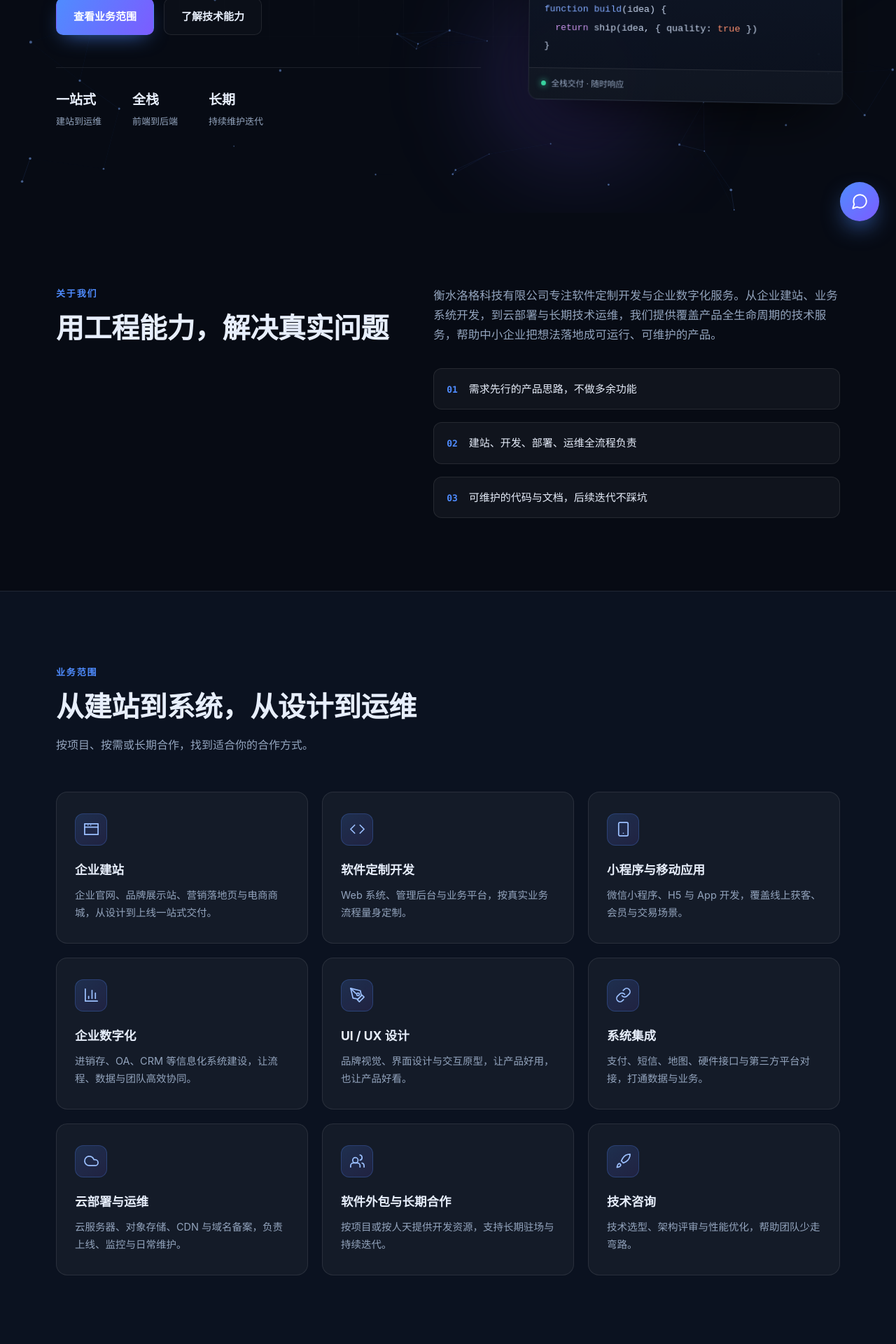
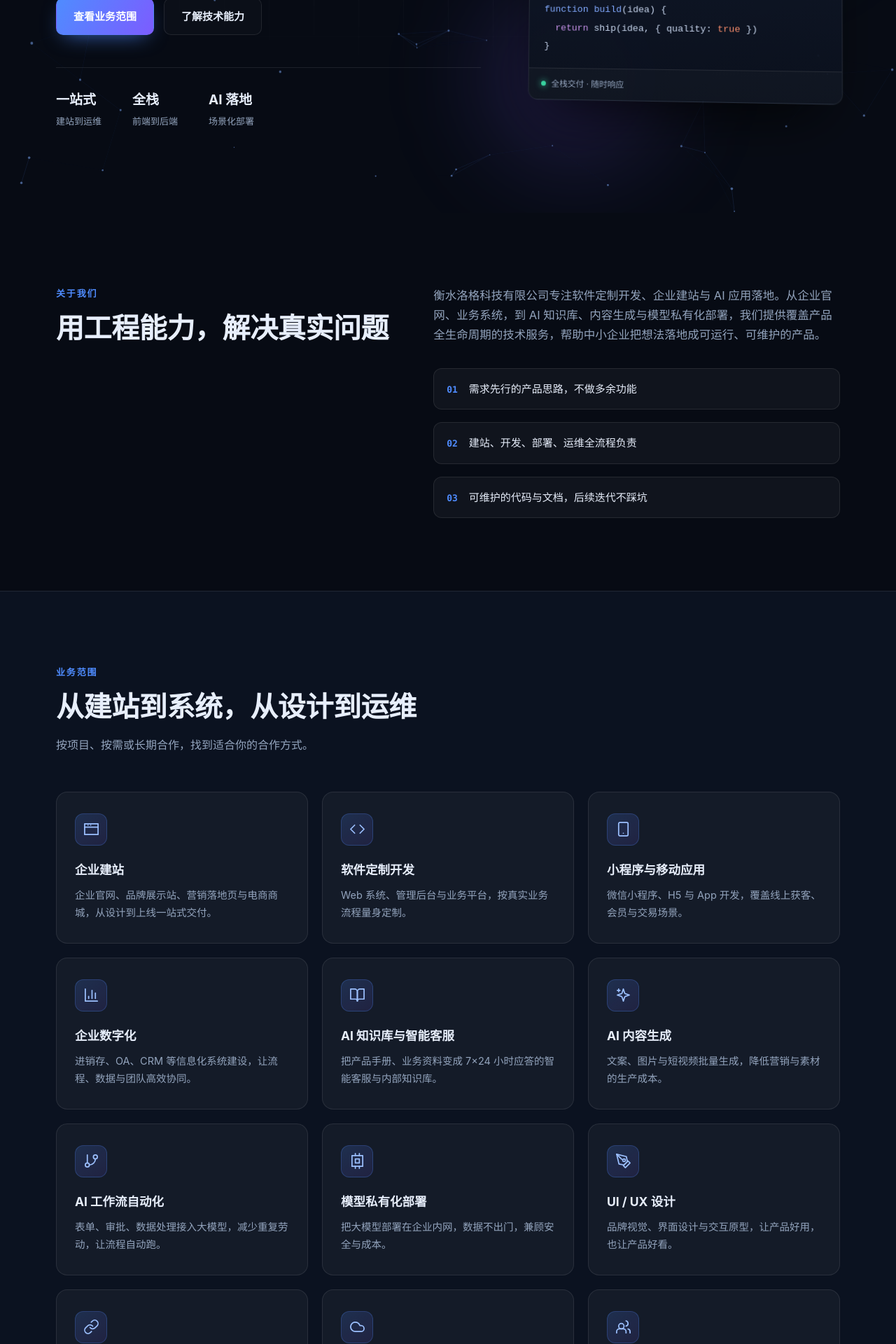
Before and after one commit to luzun/hslog-website, a Vue app: page / in a window 1280 px wide. Shown: the part 460-2380 px from the top of the page at 70% size. Built offline with nearby package versions, Linux system fonts and the light colour scheme.

Commit message:
feat: 突出 AI 落地场景，移除 AI 客服，补充 SEO（meta/OG/JSON-LD/robots/sitemap）

```diff
--- a/index.html
+++ b/index.html
@@ -4,12 +4,66 @@
     <meta charset="UTF-8" />
     <link rel="icon" type="image/svg+xml" href="./favicon.svg" />
     <meta name="viewport" content="width=device-width, initial-scale=1.0" />
+
+    <title>衡水洛格科技有限公司 | 软件定制开发 · 企业建站 · AI 应用落地</title>
     <meta
       name="description"
-      content="衡水洛格科技有限公司，提供企业建站、软件定制开发、小程序、系统集成与云部署运维等全栈技术服务。"
+      content="衡水洛格科技有限公司提供企业建站、软件定制开发、小程序、AI 知识库与智能客服、AI 内容生成、工作流自动化与模型私有化部署等全栈技术服务，帮助中小企业把想法落地成产品。"
     />
-    <meta name="keywords" content="衡水洛格科技,企业建站,软件定制开发,软件外包,技术服务,小程序开发,云部署运维" />
-    <title>衡水洛格科技有限公司 | 软件定制开发</title>
+    <meta
+      name="keywords"
+      content="衡水洛格科技,企业建站,软件定制开发,软件外包,AI 应用落地,AI 客服,知识库,大模型私有化部署,小程序开发,衡水网站建设"
+    />
+    <meta name="robots" content="index,follow" />
+    <meta name="author" content="衡水洛格科技有限公司" />
+    <link rel="canonical" href="https://www.hslog.cn/" />
+
+    <!-- Open Graph -->
+    <meta property="og:type" content="website" />
+    <meta property="og:site_name" content="衡水洛格科技有限公司" />
+    <meta
+      property="og:title"
+      content="衡水洛格科技有限公司 | 软件定制开发 · 企业建站 · AI 应用落地"
+    />
+    <meta
+      property="og:description"
+      content="企业建站、软件定制开发、小程序与 AI 应用落地：AI 知识库与智能客服、AI 内容生成、工作流自动化、模型私有化部署。"
+    />
+    <meta property="og:url" content="https://www.hslog.cn/" />
+    <meta property="og:locale" content="zh_CN" />
+    <meta property="og:image" content="https://www.hslog.cn/favicon.svg" />
+
+    <!-- Twitter Card -->
+    <meta name="twitter:card" content="summary" />
+    <meta
+      name="twitter:title"
+      content="衡水洛格科技有限公司 | 软件定制开发 · 企业建站 · AI 应用落地"
+    />
+    <meta
+      name="twitter:description"
+      content="企业建站、软件定制开发、小程序与 AI 应用落地：AI 知识库与智能客服、AI 内容生成、工作流自动化、模型私有化部署。"
+    />
+
+    <!-- 结构化数据 -->
+    <script type="application/ld+json">
+      {
+        "@context": "https://schema.org",
+        "@type": "Organization",
+        "name": "衡水洛格科技有限公司",
+        "alternateName": "洛格科技",
+        "url": "https://www.hslog.cn/",
+        "logo": "https://www.hslog.cn/favicon.svg",
+        "description": "衡水洛格科技有限公司提供企业建站、软件定制开发、小程序、AI 知识库与智能客服、AI 内容生成、工作流自动化与模型私有化部署等全栈技术服务。",
+        "address": {
+          "@type": "PostalAddress",
+          "addressRegion": "河北省",
+          "addressLocality": "衡水市",
+          "addressCountry": "CN"
+        },
+        "areaServed": "CN",
+        "knowsAbout": ["企业建站", "软件定制开发", "小程序开发", "AI 应用", "智能客服", "模型私有化部署"]
+      }
+    </script>
   </head>
   <body>
     <div id="app"></div>
--- a/src/App.vue
+++ b/src/App.vue
@@ -203,12 +203,13 @@ const company = {
   short: '洛格科技',
   slogan: '让软件真正服务于业务',
   intro:
-    '衡水洛格科技有限公司专注软件定制开发与企业数字化服务。从企业建站、业务系统开发，到云部署与长期技术运维，我们提供覆盖产品全生命周期的技术服务，帮助中小企业把想法落地成可运行、可维护的产品。',
+    '衡水洛格科技有限公司专注软件定制开发、企业建站与 AI 应用落地。从企业官网、业务系统，到 AI 知识库、内容生成与模型私有化部署，我们提供覆盖产品全生命周期的技术服务，帮助中小企业把想法落地成可运行、可维护的产品。',
 }
 
 const nav = [
   { label: '关于我们', href: '#about' },
   { label: '业务范围', href: '#services' },
+  { label: 'AI 落地', href: '#ai' },
   { label: '技术能力', href: '#tech' },
   { label: '为什么选择我们', href: '#why' },
   { label: '联系我们', href: '#contact' },
@@ -217,7 +218,7 @@ const nav = [
 const stats = [
   { value: '一站式', label: '建站到运维' },
   { value: '全栈', label: '前端到后端' },
-  { value: '长期', label: '持续维护迭代' },
+  { value: 'AI 落地', label: '场景化部署' },
 ]
 
 const services = [
@@ -240,6 +241,45 @@ const services = [
     title: '企业数字化',
     desc: '进销存、OA、CRM 等信息化系统建设，让流程、数据与团队高效协同。',
     paths: ['M3 3v18h18', 'M18 17V9', 'M13 17V5', 'M8 17v-3'],
+  },
+  {
+    title: 'AI 知识库与智能客服',
+    desc: '把产品手册、业务资料变成 7×24 小时应答的智能客服与内部知识库。',
+    paths: [
+      'M2 3h6a4 4 0 0 1 4 4v14a3 3 0 0 0-3-3H2z',
+      'M22 3h-6a4 4 0 0 0-4 4v14a3 3 0 0 1 3-3h7z',
+    ],
+  },
+  {
+    title: 'AI 内容生成',
+    desc: '文案、图片与短视频批量生成，降低营销与素材的生产成本。',
+    paths: [
+      'M12 3l1.9 5.8a2 2 0 0 0 1.3 1.3L21 12l-5.8 1.9a2 2 0 0 0-1.3 1.3L12 21l-1.9-5.8a2 2 0 0 0-1.3-1.3L3 12l5.8-1.9a2 2 0 0 0 1.3-1.3z',
+      'M5 3v4',
+      'M3 5h4',
+    ],
+  },
+  {
+    title: 'AI 工作流自动化',
+    desc: '表单、审批、数据处理接入大模型，减少重复劳动，让流程自动跑。',
+    paths: [
+      'M6 3v12',
+      'M18 9a3 3 0 1 0 0-6 3 3 0 0 0 0 6z',
+      'M6 21a3 3 0 1 0 0-6 3 3 0 0 0 0 6z',
+      'M18 9a9 9 0 0 1-9 9',
+    ],
+  },
+  {
+    title: '模型私有化部署',
+    desc: '把大模型部署在企业内网，数据不出门，兼顾安全与成本。',
+    paths: [
+      'M4 4h16v16H4z',
+      'M9 9h6v6H9z',
+      'M9 1v3',
+      'M15 1v3',
+      'M9 20v3',
+      'M15 20v3',
+    ],
   },
   {
     title: 'UI / UX 设计',
@@ -274,21 +314,37 @@ const services = [
       'M16 3.13a4 4 0 0 1 0 7.75',
     ],
   },
-  {
-    title: '技术咨询',
-    desc: '技术选型、架构评审与性能优化，帮助团队少走弯路。',
-    paths: [
-      'M4.5 16.5c-1.5 1.26-2 5-2 5s3.74-.5 5-2c.71-.84.7-2.13-.09-2.91a2.18 2.18 0 0 0-2.91-.09z',
-      'M12 15l-3-3a22 22 0 0 1 2-3.95A12.88 12.88 0 0 1 22 2c0 2.72-.78 7.5-6 11a22.35 22.35 0 0 1-4 2z',
-    ],
-  },
 ]
 
 const techGroups = [
   { name: '前端', items: ['Vue', 'React', 'TypeScript', 'HTML5 / CSS3'] },
   { name: '后端', items: ['Node.js', 'Java', 'Python', 'PHP', 'Go'] },
   { name: '移动端', items: ['微信小程序', 'uni-app', 'Flutter'] },
+  { name: 'AI', items: ['LLM', 'RAG', 'Coze / Dify', 'LangChain', 'Ollama'] },
   { name: '数据与云', items: ['MySQL', 'Redis', 'Docker', 'Nginx', '腾讯云'] },
+]
+
+const aiScenarios = [
+  {
+    tag: '客服',
+    title: '智能客服与知识库',
+    desc: '把产品手册、售后资料变成随时在线的回答，接入官网、公众号或企业微信。',
+  },
+  {
+    tag: '营销',
+    title: 'AI 内容生产',
+    desc: '商品图、营销文案、短视频批量生成，让内容团队把时间花在策略上。',
+  },
+  {
+    tag: '效率',
+    title: '工作流自动化',
+    desc: '表单、审批、报表接入大模型，重复流程自动处理，减少人工。',
+  },
+  {
+    tag: '安全',
+    title: '私有化部署',
+    desc: '模型部署在企业内网，敏感数据不出门，支持持续调优与维护。',
+  },
 ]
 
 const advantages = [
@@ -300,14 +356,6 @@ const advantages = [
 
 const icp = '冀ICP备2021003265号'
 const year = new Date().getFullYear()
-
-/* ---------- AI 客服 ---------- */
-// 填入 AI 客服平台的嵌入地址（Coze / FastGPT / Dify 的网页嵌入链接）
-const CHAT_EMBED_URL = ''
-const chatOpen = ref(false)
-const closeChat = () => {
-  chatOpen.value = false
-}
 
 /* ---------- 联系表单 ---------- */
 // 替换成你在 https://web3forms.com/ 用邮箱换到的 Access Key
@@ -395,8 +443,8 @@ async function submitForm() {
             <span class="gradient-text">让业务跑得更快</span>
           </h1>
           <p class="hero__desc hero__enter" style="--enter-delay: 180ms">
-            从企业官网到业务系统，从产品设计到云部署运维——
-            我们提供覆盖建站、开发与技术服务的全栈支持，把想法变成真正可用的产品。
+            从企业官网、业务系统到 AI 应用落地——
+            我们提供建站、开发、AI 与运维的全栈支持，把想法变成真正可用的产品。
           </p>
           <div class="hero__actions hero__enter" style="--enter-delay: 280ms">
             <a class="btn btn--primary" href="#services">查看业务范围</a>
@@ -487,8 +535,31 @@ async function submitForm() {
       </div>
     </section>
 
+    <!-- AI -->
+    <section id="ai" class="section">
+      <div class="container">
+        <div class="section__head reveal">
+          <p class="eyebrow">AI 落地</p>
+          <h2 class="section__title">AI 不只是概念，要能跑进业务里</h2>
+          <p class="section__lead">从知识库、内容生产到流程自动化，我们帮你把大模型接进真实场景。</p>
+        </div>
+        <div class="ai-grid">
+          <div
+            v-for="(a, i) in aiScenarios"
+            :key="a.title"
+            class="ai-card reveal"
+            :style="{ '--delay': i * 90 + 'ms' }"
+          >
+            <span class="ai-card__tag">{{ a.tag }}</span>
+            <h3>{{ a.title }}</h3>
+            <p>{{ a.desc }}</p>
+          </div>
+        </div>
+      </div>
+    </section>
+
     <!-- Tech -->
-    <section id="tech" class="section">
+    <section id="tech" class="section section--soft">
       <div class="container">
         <div class="section__head reveal">
           <p class="eyebrow">技术能力</p>
@@ -512,7 +583,7 @@ async function submitForm() {
     </section>
 
     <!-- Why -->
-    <section id="why" class="section section--soft">
+    <section id="why" class="section">
       <div class="container">
         <div class="section__head reveal">
           <p class="eyebrow">为什么选择我们</p>
@@ -534,7 +605,7 @@ async function submitForm() {
     </section>
 
     <!-- Contact -->
-    <section id="contact" class="section">
+    <section id="contact" class="section section--soft">
       <div class="container contact">
         <div class="contact__copy reveal">
           <p class="eyebrow">联系我们</p>
@@ -608,58 +679,4 @@ async function submitForm() {
       <a href="https://beian.miit.gov.cn/" target="_blank" rel="noopener">{{ icp }}</a>
     </div>
   </footer>
-
-  <!-- AI 客服 -->
-  <div class="chat" :class="{ 'chat--open': chatOpen }">
-    <transition name="chat-pop">
-      <div v-if="chatOpen" class="chat__panel">
-        <div class="chat__head">
-          <span>AI 客服</span>
-          <button type="button" aria-label="关闭" @click="closeChat">×</button>
-        </div>
-        <iframe
-          v-if="CHAT_EMBED_URL"
-          class="chat__frame"
-          :src="CHAT_EMBED_URL"
-          title="AI 客服"
-          allow="microphone"
-        ></iframe>
-        <div v-else class="chat__empty">
-          <p>AI 客服正在接入中</p>
-          <p>急事可以先<a href="#contact">填写联系表单</a></p>
-        </div>
-      </div>
-    </transition>
-
-    <button
-      class="chat__fab"
-      type="button"
-      :aria-label="chatOpen ? '关闭 AI 客服' : '打开 AI 客服'"
-      @click="chatOpen = !chatOpen"
-    >
-      <svg
-        v-if="!chatOpen"
-        viewBox="0 0 24 24"
-        fill="none"
-        stroke="currentColor"
-        stroke-width="1.8"
-        stroke-linecap="round"
-        stroke-linejoin="round"
-      >
-        <path
-          d="M21 11.5a8.38 8.38 0 0 1-.9 3.8 8.5 8.5 0 0 1-7.6 4.7 8.38 8.38 0 0 1-3.8-.9L3 21l1.9-5.7a8.38 8.38 0 0 1-.9-3.8 8.5 8.5 0 0 1 4.7-7.6 8.38 8.38 0 0 1 3.8-.9h.5a8.48 8.48 0 0 1 8 8v.5z"
-        />
-      </svg>
-      <svg
-        v-else
-        viewBox="0 0 24 24"
-        fill="none"
-        stroke="currentColor"
-        stroke-width="2"
-        stroke-linecap="round"
-      >
-        <path d="M6 6l12 12M18 6L6 18" />
-      </svg>
-    </button>
-  </div>
 </template>
--- a/src/style.css
+++ b/src/style.css
@@ -737,7 +737,7 @@ ul {
 /* ---------- 技术能力 ---------- */
 .tech {
   display: grid;
-  grid-template-columns: repeat(4, 1fr);
+  grid-template-columns: repeat(auto-fit, minmax(200px, 1fr));
   gap: 20px;
 }
 
@@ -786,6 +786,53 @@ ul {
   border-color: var(--primary);
   color: #fff;
   box-shadow: 0 0 18px rgba(79, 140, 255, 0.35);
+}
+
+/* ---------- AI 落地 ---------- */
+.ai-grid {
+  display: grid;
+  grid-template-columns: repeat(4, 1fr);
+  gap: 20px;
+}
+
+.ai-card {
+  position: relative;
+  overflow: hidden;
+  padding: 30px 24px;
+  border-radius: var(--radius);
+  border: 1px solid var(--border);
+  background: linear-gradient(180deg, rgba(79, 140, 255, 0.07), rgba(124, 92, 255, 0.03));
+  transition:
+    transform 0.25s ease,
+    border-color 0.25s ease,
+    box-shadow 0.25s ease;
+}
+
+.ai-card:hover {
+  transform: translateY(-4px);
+  border-color: rgba(79, 140, 255, 0.4);
+  box-shadow: 0 22px 50px -26px rgba(124, 92, 255, 0.55);
+}
+
+.ai-card__tag {
+  display: inline-block;
+  margin-bottom: 16px;
+  padding: 3px 10px;
+  border-radius: 999px;
+  border: 1px solid rgba(79, 140, 255, 0.35);
+  color: #9cc0ff;
+  font-size: 11px;
+  letter-spacing: 0.12em;
+}
+
+.ai-card h3 {
+  font-size: 17px;
+  margin-bottom: 10px;
+}
+
+.ai-card p {
+  color: var(--muted);
+  font-size: 14.5px;
 }
 
 /* ---------- 优势 ---------- */
@@ -935,116 +982,6 @@ ul {
   color: #ff7a7a;
 }
 
-/* ---------- AI 客服 ---------- */
-.chat {
-  position: fixed;
-  right: 24px;
-  bottom: 24px;
-  z-index: 90;
-}
-
-.chat__fab {
-  width: 56px;
-  height: 56px;
-  border-radius: 50%;
-  border: 0;
-  cursor: pointer;
-  display: grid;
-  place-items: center;
-  color: #fff;
-  background: linear-gradient(135deg, var(--primary), var(--primary-2));
-  box-shadow: 0 14px 34px -10px rgba(79, 140, 255, 0.85);
-  transition:
-    transform 0.2s ease,
-    box-shadow 0.2s ease;
-}
-
-.chat__fab:hover {
-  transform: translateY(-2px) scale(1.04);
-  box-shadow: 0 18px 40px -10px rgba(124, 92, 255, 0.9);
-}
-
-.chat__fab svg {
-  width: 26px;
-  height: 26px;
-}
-
-.chat__panel {
-  position: absolute;
-  right: 0;
-  bottom: 72px;
-  width: 380px;
-  height: 560px;
-  max-height: calc(100vh - 120px);
-  display: flex;
-  flex-direction: column;
-  overflow: hidden;
-  border-radius: 16px;
-  border: 1px solid var(--border);
-  background: #0b1220;
-  box-shadow: 0 30px 80px -20px rgba(0, 0, 0, 0.85);
-}
-
-.chat__head {
-  display: flex;
-  align-items: center;
-  justify-content: space-between;
-  padding: 12px 16px;
-  border-bottom: 1px solid var(--border);
-  font-size: 14px;
-  font-weight: 600;
-  flex: none;
-}
-
-.chat__head button {
-  background: none;
-  border: 0;
-  color: var(--muted);
-  font-size: 22px;
-  line-height: 1;
-  cursor: pointer;
-  padding: 0 4px;
-}
-
-.chat__head button:hover {
-  color: var(--text);
-}
-
-.chat__frame {
-  flex: 1;
-  width: 100%;
-  border: 0;
-  background: #fff;
-}
-
-.chat__empty {
-  flex: 1;
-  display: grid;
-  place-content: center;
-  gap: 10px;
-  padding: 24px;
-  text-align: center;
-  font-size: 14px;
-  color: var(--muted);
-}
-
-.chat__empty a {
-  color: var(--primary);
-}
-
-.chat-pop-enter-active,
-.chat-pop-leave-active {
-  transition:
-    opacity 0.2s ease,
-    transform 0.2s ease;
-}
-
-.chat-pop-enter-from,
-.chat-pop-leave-to {
-  opacity: 0;
-  transform: translateY(10px) scale(0.98);
-}
-
 /* ---------- 页脚 ---------- */
 .footer {
   border-top: 1px solid var(--border);
@@ -1094,6 +1031,10 @@ ul {
   }
 
   .tech {
+    grid-template-columns: repeat(2, 1fr);
+  }
+
+  .ai-grid {
     grid-template-columns: repeat(2, 1fr);
   }
 
@@ -1152,6 +1093,7 @@ ul {
 
   .cards,
   .tech,
+  .ai-grid,
   .why {
     grid-template-columns: 1fr;
   }
@@ -1164,24 +1106,4 @@ ul {
     flex-direction: column;
     align-items: flex-start;
   }
-
-  .chat {
-    right: 16px;
-    bottom: 16px;
-  }
-
-  .chat__panel {
-    position: fixed;
-    inset: 0;
-    width: auto;
-    height: auto;
-    max-height: none;
-    border-radius: 0;
-    bottom: 0;
-    right: 0;
-  }
-
-  .chat--open .chat__fab {
-    display: none;
-  }
 }
```
Also changed, not shown: public/robots.txt (added), 2 other files (tests, documents, lock files or other folders).
